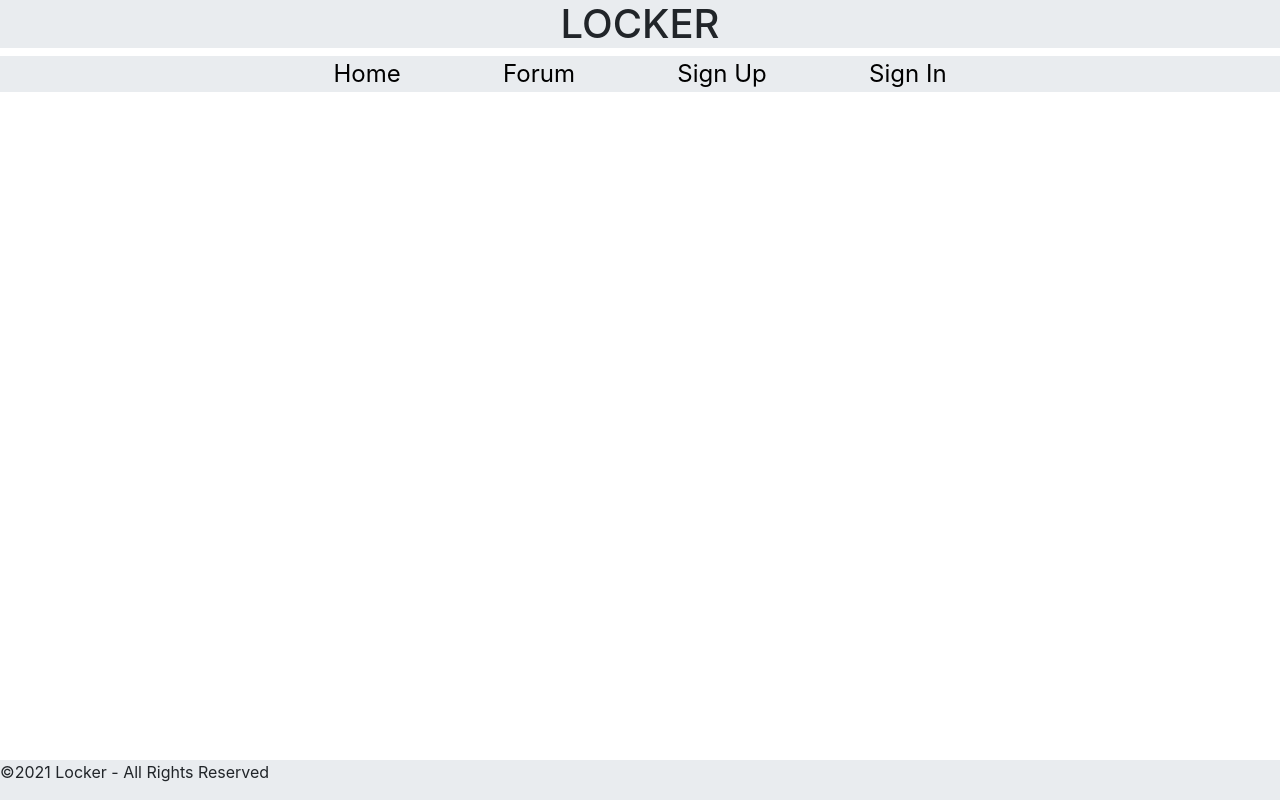
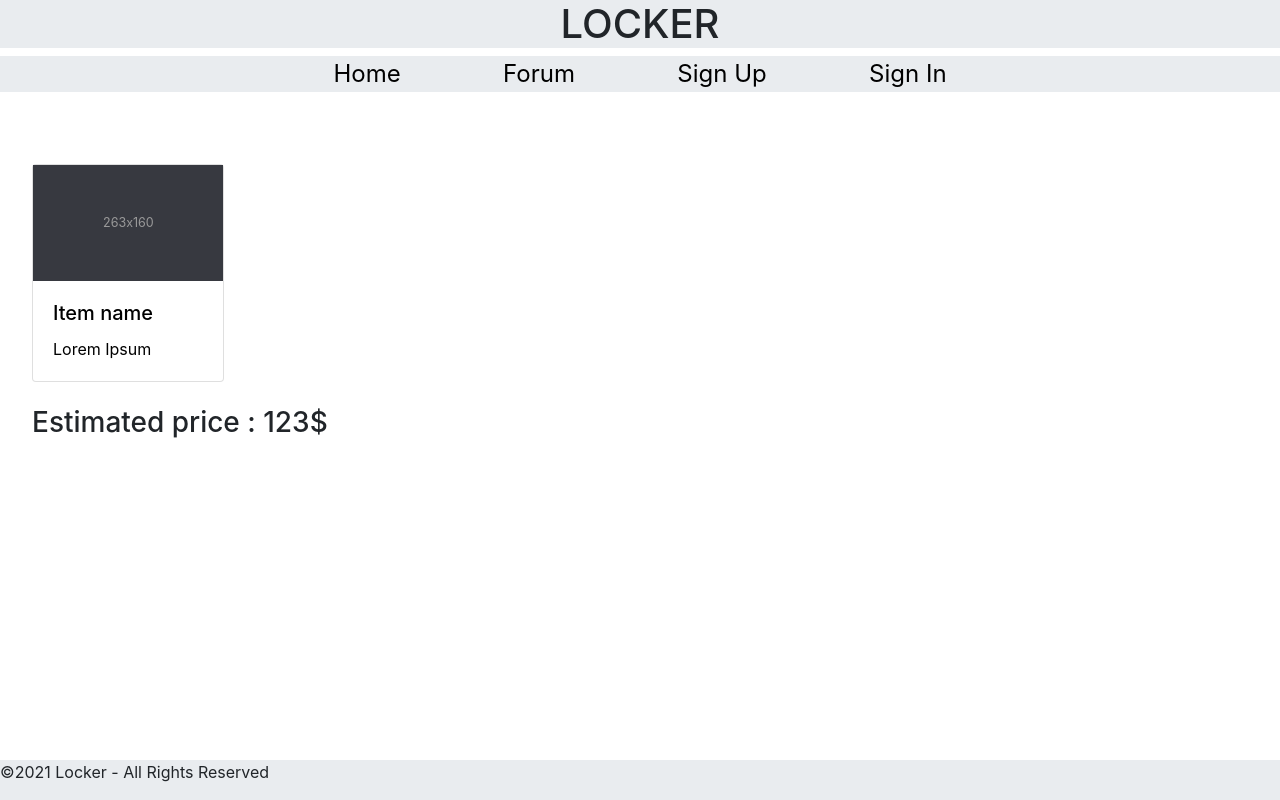
Before and after one commit to alexisbernier/locker-project, a React (Create React App) app: page /ItemPage in a window 1280 px wide. Built offline with nearby package versions, Linux system fonts and the light colour scheme.

Commit message:
update: updated ItemPage

```diff
--- a/src/pages/ItemPage.js
+++ b/src/pages/ItemPage.js
@@ -1,13 +1,25 @@
 import Footer from "../components/Footer";
 import Nav from "../components/Navbar";
 import SiteName from "../components/SiteName";
+import Item from "../components/Item";
+import styled from "@emotion/styled";
+
+const Container = styled.div`
+  margin: 2rem;
+`;
 
 const ItemPage = () => {
   return (
     <>
       <SiteName />
       <Nav />
-      <Footer />
+      <Container>
+        <Item />
+        <div>
+          <h3>Estimated price : 123$</h3>
+        </div>
+        <Footer />
+      </Container>
     </>
   );
 };
```
